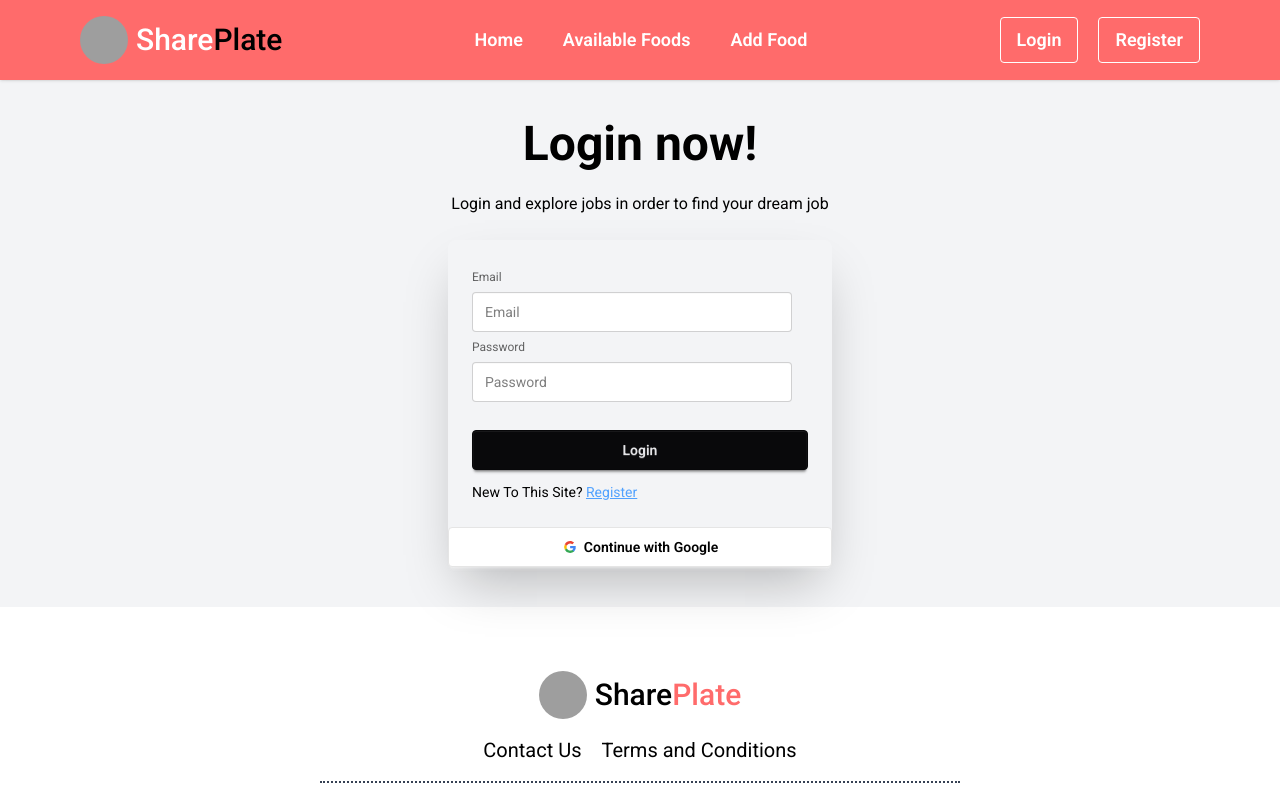
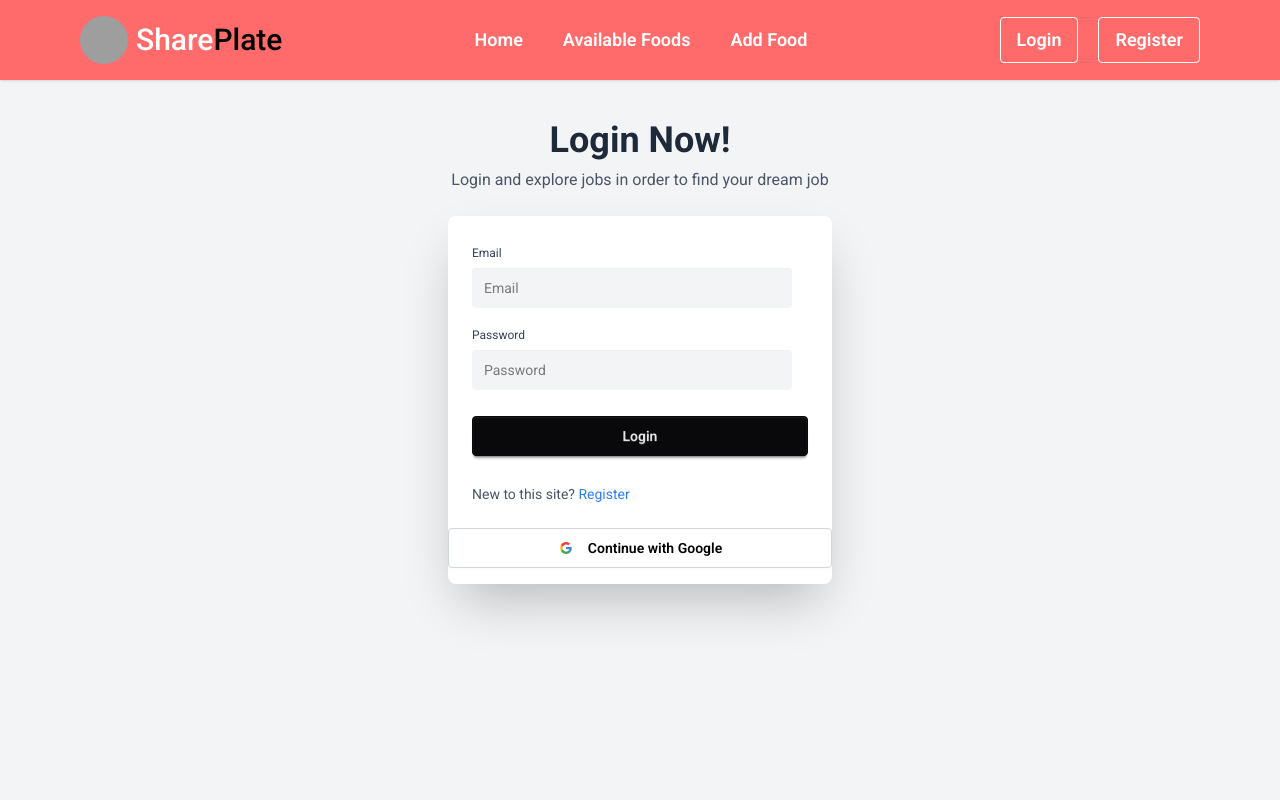
Before and after one commit to Anik-web-code/Share-Plate-Client, a React (Vite) app: page /login in a window 1280 px wide. Shown: the top 800 px of the page. Built offline with nearby package versions, Linux system fonts and the light colour scheme; no server answers; grey boxes are pictures that could not be loaded.

Commit message:
Updated login and register page

```diff
--- a/src/Components/Authentication/Login.jsx
+++ b/src/Components/Authentication/Login.jsx
@@ -1,11 +1,10 @@
-import React, { use } from "react";
+import React, { useContext } from "react";
 import { Link, useLocation, useNavigate } from "react-router";
-
 import { Helmet } from "react-helmet-async";
 import { AuthContext } from "../../AuthProvider/AuthContext";
 
 const Login = () => {
-  const { signInUser, googleSignIn } = use(AuthContext);
+  const { signInUser, googleSignIn } = useContext(AuthContext);
   const navigate = useNavigate();
   const location = useLocation();
 
@@ -20,76 +19,74 @@ const Login = () => {
         navigate(location?.state || "/");
       })
       .catch((error) => {
-        console.log(error.user);
+        console.log(error.message);
       });
   };
 
-  //   const handleForgotPassword = () => {
-  //     const email = document.querySelector("input[name='email']").value;
-  //     if (!email) {
-  //       alert("Please enter your email first.");
-  //       return;
-  //     }
-
-  //     sendPasswordResetEmail(auth, email)
-  //       .then(() => {
-  //         alert("Password reset email sent!");
-  //       })
-  //       .catch((error) => {
-  //         console.error(error);
-  //         alert("Failed to send reset email.");
-  //       });
-  //   };
+  const handleGoogleLogin = () => {
+    googleSignIn()
+      .then((result) => {
+        console.log(result.user);
+        navigate(location?.state || "/");
+      })
+      .catch((error) => {
+        console.log(error.message);
+      });
+  };
 
   return (
-    <div>
+    <div className="min-h-screen flex flex-col items-center bg-gray-100 dark:transition-colors">
       <Helmet>
         <title>Log In</title>
       </Helmet>
-      <div className="text-center ">
-        <h1 className="text-5xl font-bold">Login now!</h1>
-        <p className="py-6">
+
+      <div className="text-center mb-6">
+        <h1 className="text-4xl font-bold text-gray-800 dark:text-black">
+          Login Now!
+        </h1>
+        <p className="mt-2 text-gray-600 dark:text-black">
           Login and explore jobs in order to find your dream job
         </p>
       </div>
-      <div className="card w-full mx-auto max-w-sm shrink-0 shadow-2xl">
+
+      <div className="card w-full max-w-sm shadow-2xl bg-white dark:bg-gray-800 transition-colors">
         <div className="card-body">
           <form onSubmit={handleLogin} className="fieldset">
-            <label className="label">Email</label>
+            <label className="label text-gray-700 dark:text-gray-200">
+              Email
+            </label>
             <input
               type="email"
               name="email"
-              className="input"
+              className="input bg-gray-100 dark:bg-gray-700 dark:text-white border-none focus:outline-none focus:ring-2 focus:ring-blue-500"
               placeholder="Email"
+              required
             />
-            <label className="label">Password</label>
+
+            <label className="label text-gray-700 dark:text-gray-200 mt-3">
+              Password
+            </label>
             <input
               type="password"
               name="password"
-              className="input"
+              className="input bg-gray-100 dark:bg-gray-700 dark:text-white border-none focus:outline-none focus:ring-2 focus:ring-blue-500"
               placeholder="Password"
+              required
             />
-            <div>
-              {/* <button
-                type="button"
-                onClick={handleForgotPassword}
-                className="text-blue-400 underline text-sm mt-2"
-              >
-                Forgot password?
-              </button> */}
-            </div>
-            <button className="btn btn-neutral mt-4">Login</button>
+
+            <button className="btn btn-neutral mt-5 w-full">Login</button>
           </form>
-          <p>
-            New To This Site?{" "}
-            <Link className="text-blue-400 underline" to="/register">
+
+          <p className="mt-4 text-sm text-gray-600 dark:text-gray-300">
+            New to this site?{" "}
+            <Link className="text-blue-500 hover:underline" to="/register">
               Register
             </Link>
           </p>
         </div>
         <button
-          onClick={googleSignIn}
-          className="btn bg-white text-black border-[#e5e5e5]"
+          onClick={handleGoogleLogin}
+          className="btn bg-white text-black border border-gray-300 dark:bg-gray-700 dark:text-white dark:border-gray-600 w-full mb-4"
         >
           <svg
             aria-label="Google logo"
@@ -97,26 +94,25 @@ const Login = () => {
             height="16"
             xmlns="http://www.w3.org/2000/svg"
             viewBox="0 0 512 512"
+            className="mr-2"
           >
-            <g>
-              <path d="m0 0H512V512H0" fill="#fff"></path>
+            <path fill="#fff" d="M0 0H512V512H0" />
             <path
               fill="#34a853"
               d="M153 292c30 82 118 95 171 60h62v48A192 192 0 0190 341"
-              ></path>
+            />
             <path
               fill="#4285f4"
               d="m386 400a140 175 0 0053-179H260v74h102q-7 37-38 57"
-              ></path>
+            />
             <path
               fill="#fbbc02"
               d="m90 341a208 200 0 010-171l63 49q-12 37 0 73"
-              ></path>
+            />
             <path
               fill="#ea4335"
               d="m153 219c22-69 116-109 179-50l55-54c-78-75-230-72-297 55"
-              ></path>
-            </g>
+            />
           </svg>
           Continue with Google
         </button>
--- a/src/Components/Authentication/Register.jsx
+++ b/src/Components/Authentication/Register.jsx
@@ -1,11 +1,11 @@
-import React, { use } from "react";
+import React, { useContext } from "react";
 import { Link, useNavigate } from "react-router";
 import { updateProfile } from "firebase/auth";
 import { Helmet } from "react-helmet-async";
 import { AuthContext } from "../../AuthProvider/AuthContext";
 
 const Register = () => {
-  const { createUser, googleSignIn } = use(AuthContext);
+  const { createUser, googleSignIn } = useContext(AuthContext);
   const navigate = useNavigate();
 
   const handleRegister = (e) => {
@@ -63,7 +63,7 @@ const Register = () => {
       <div className="card bg-base-100 w-full mx-auto max-w-sm shrink-0 shadow-2xl">
         <div className="card-body">
           <form onSubmit={handleRegister} className="fieldset">
-            <label className="label">Name</label>
+            <label className="label dark:text-white">Name</label>
             <input
               name="name"
               type="text"
@@ -72,7 +72,7 @@ const Register = () => {
               required
             />
 
-            <label className="label">Email</label>
+            <label className="label dark:text-white">Email</label>
             <input
               name="email"
               type="email"
@@ -81,7 +81,7 @@ const Register = () => {
               required
                       />
 
-            <label className="label">Password</label>
+            <label className="label dark:text-white">Password</label>
             <input
               name="password"
               type="password"
@@ -89,7 +89,7 @@ const Register = () => {
               placeholder="Password"
               required
             />
-            <label className="label">Photo URL</label>
+            <label className="label dark:text-white">Photo URL</label>
             <input
               name="photoURL"
               type="text"
@@ -99,7 +99,7 @@ const Register = () => {
             />
             <button className="btn btn-neutral mt-4">Register</button>
           </form>
-          <p>
+          <p className="dark:text-white">
             Already Have an Account?{" "}
             <Link className="text-blue-400 underline" to="/login">
               Login
--- a/src/Components/Homepage/ContactUs.jsx
+++ b/src/Components/Homepage/ContactUs.jsx
@@ -2,8 +2,8 @@ import React from "react";
 
 const ContactUs = () => {
   return (
-    <section id="contact" className="bg-[#ff003320] py-12 px-4 md:px-20">
-      <h2 className="text-3xl md:text-4xl font-bold text-center text-[#ff0033] mb-5">
+    <section id="contact" className="bg-[#FF6B6B20] py-12 px-4 md:px-20">
+      <h2 className="text-3xl md:text-4xl font-bold text-center text-[#FF6B6B] mb-5">
         Contact Us
       </h2>
 
@@ -16,7 +16,7 @@ const ContactUs = () => {
             <input
               type="text"
               placeholder="Enter your name"
-              className="w-full mt-1 px-4 py-2 border rounded-lg focus:outline-none focus:ring-2 focus:ring-[#ff3355]"
+              className="w-full mt-1 px-4 py-2 border rounded-lg focus:outline-none focus:ring-2 focus:ring-[#FF6B6B]"
               required
             />
           </div>
@@ -28,7 +28,7 @@ const ContactUs = () => {
             <input
               type="email"
               placeholder="Enter your email"
-              className="w-full mt-1 px-4 py-2 border rounded-lg focus:outline-none focus:ring-2 focus:ring-[#ff3355]"
+              className="w-full mt-1 px-4 py-2 border rounded-lg focus:outline-none focus:ring-2 focus:ring-[#FF6B6B]"
               required
             />
           </div>
@@ -45,7 +45,7 @@ const ContactUs = () => {
 
           <button
             type="submit"
-            className="w-full bg-[#ff0033] hover:bg-[#ff3355] text-white font-semibold py-2 rounded-lg transition"
+            className="w-full bg-[#FF6B6B] hover:bg-[#FF6B6B95] text-white font-semibold py-2 rounded-lg transition"
           >
             Send Message
           </button>
@@ -57,14 +57,12 @@ const ContactUs = () => {
             Have questions about donating or receiving blood? Feel free to send
             us a message using the form or reach out directly!
           </p>
-          <div
-            className="text-[18px] font-medium"
-          >
+          <div className="text-[18px] font-medium">
             <p>
               <strong>Phone:</strong> +880 1998-739878
             </p>
             <p>
-              <strong>Email:</strong> support@bloodstring.org
+              <strong>Email:</strong> support@shareplate.org
             </p>
             <p>
               <strong>Address:</strong> Dhaka, Bangladesh
--- a/src/Components/Root/Footer.jsx
+++ b/src/Components/Root/Footer.jsx
@@ -3,7 +3,7 @@ import { Link } from "react-router";
 
 const Footer = () => {
   return (
-    <div className="bg-[#FFFFFF] py-16 flex flex-col items-center justify-center mt-10">
+    <div className="bg-[#FFFFFF] py-16 flex flex-col items-center justify-center">
       <div className="flex gap-2 items-center mx-40">
         <img
           className="h-12 w-12 rounded-full"
```
Lines whose indentation alone changed are shown as unchanged.
